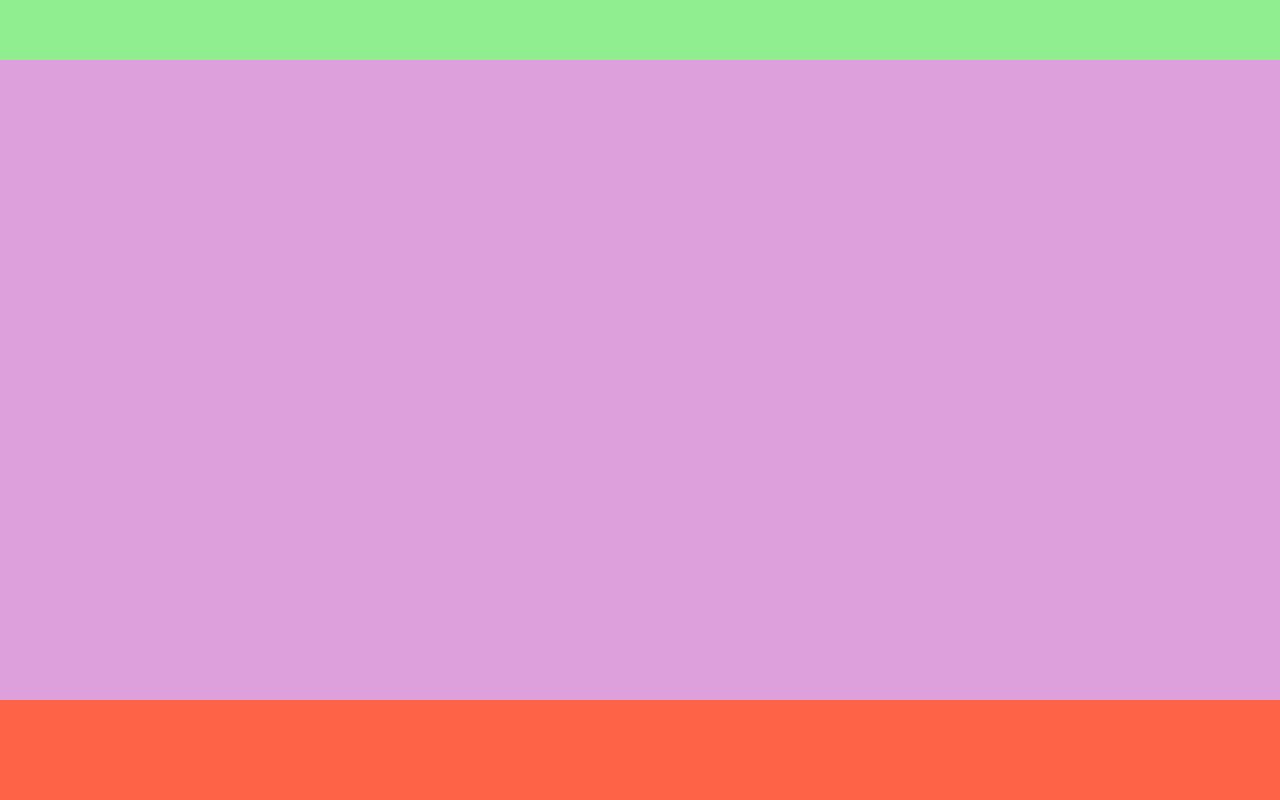
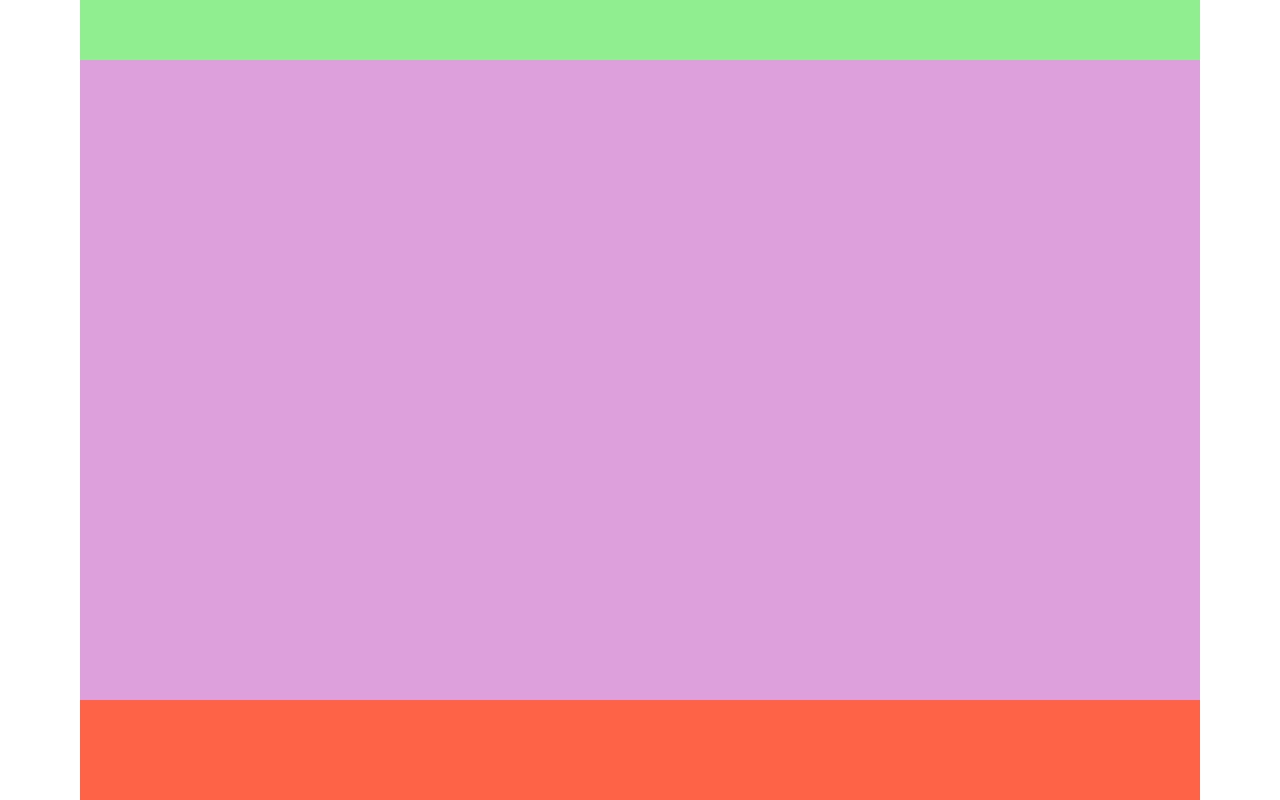
Before and after one commit to carlosedusp05/tony-pizzaria, a plain HTML site: page index.html in a window 1280 px wide. Shown: the top 800 px of the page. Drawn offline with Linux system fonts and the light colour scheme.

Commit message:
header fixo

```diff
--- a/style.css
+++ b/style.css
@@ -12,13 +12,14 @@ ul, ol, li{
 }
 
 body{
+    padding: 0 80px;
 }
 
 header{
     background-color: lightgreen;
-    position: absolute;
+    position: fixed;
     height: 60px;
-    width: 100%;
+    width: calc(100% - 160px);
 }
 main{
     background-color: plum;
```
